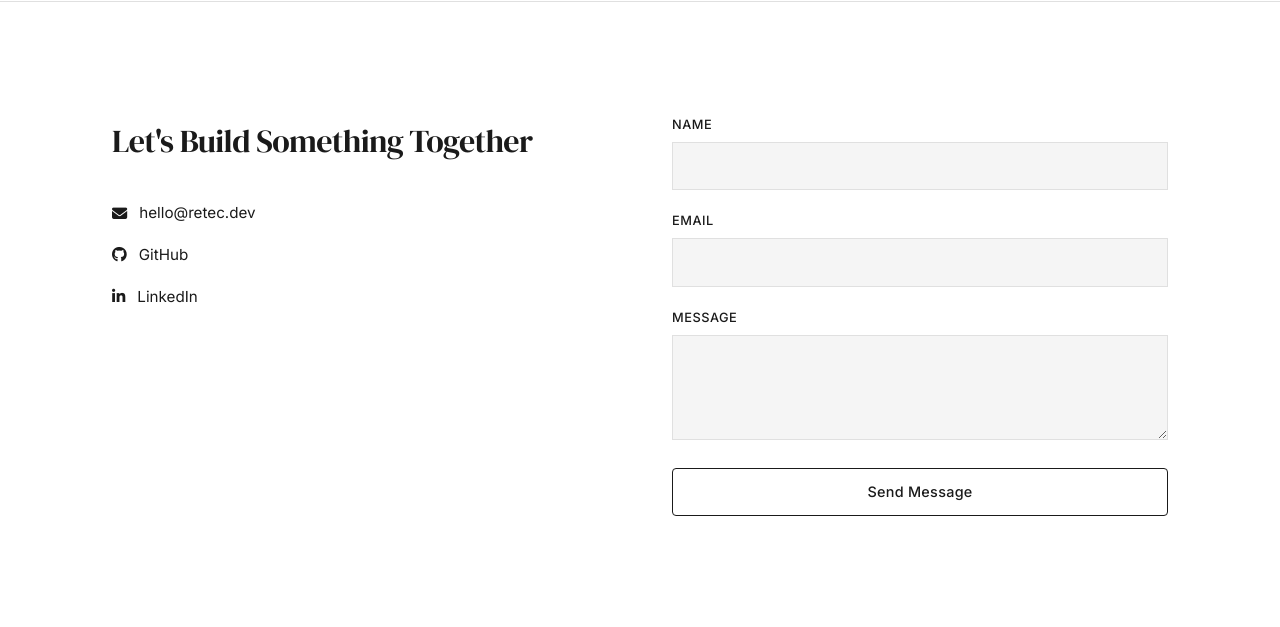
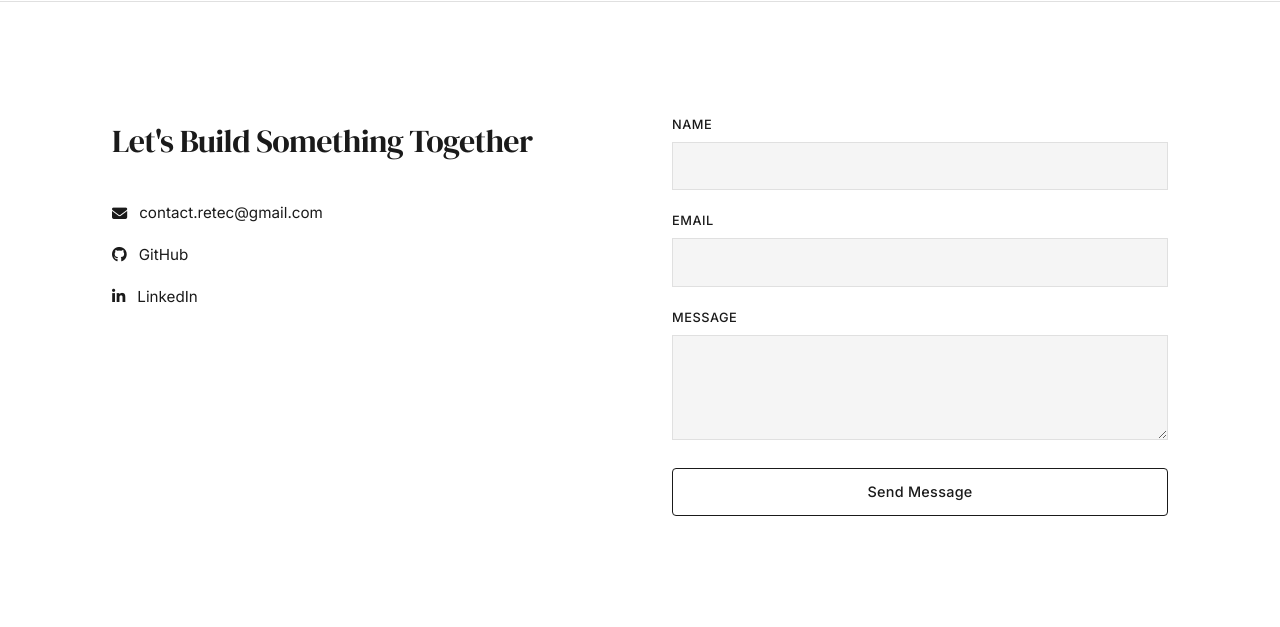
Before and after one commit to Echoesrule/Retec, a Flask app: page / in a window 1280 px wide. Shown: the part 2515-3142 px from the top of the page. Run offline with Flask 3, Linux system fonts and the light colour scheme; data that the repository does not hold is empty.

Commit message:
Fix hero video not showing by excluding static files from no_cache handler; update contact info and social links

```diff
--- a/app.py
+++ b/app.py
@@ -231,6 +231,8 @@ def inject_globals():
 
 @app.after_request
 def no_cache(response):
+    if request.path.startswith('/static/'):
+        return response
     response.headers['Cache-Control'] = 'no-store, no-cache, must-revalidate, max-age=0'
     response.headers['Pragma'] = 'no-cache'
     response.headers['Expires'] = '0'
--- a/templates/base.html
+++ b/templates/base.html
@@ -65,7 +65,7 @@
     </div>
     {% endif %}
 
-    <a href="https://wa.me/1234567890" target="_blank" rel="noopener" class="floating-whatsapp" aria-label="WhatsApp">
+    <a href="https://wa.me/0114581500" target="_blank" rel="noopener" class="floating-whatsapp" aria-label="WhatsApp">
         <i class="fa-brands fa-whatsapp"></i>
     </a>
 
@@ -91,9 +91,9 @@
                     <p class="footer__tagline">Retro Spirit. Modern Solutions.</p>
                 </div>
                 <div class="footer__links">
-                    <a href="mailto:hello@retec.dev">Email</a>
-                    <a href="https://github.com/retec" target="_blank" rel="noopener">GitHub</a>
-                    <a href="https://linkedin.com/in/retec" target="_blank" rel="noopener">LinkedIn</a>
+                    <a href="mailto:contact.retec@gmail.com">Email</a>
+                    <a href="https://github.com/echoesrule" target="_blank" rel="noopener">GitHub</a>
+                    <a href="https://www.linkedin.com/in/emmanuel-kiprono-14a800389 " target="_blank" rel="noopener">LinkedIn</a>
                 </div>
             </div>
             <div class="footer__bottom">
--- a/templates/index.html
+++ b/templates/index.html
@@ -3,7 +3,7 @@
 
 <!-- ===== HERO ===== -->
 <section class="hero" id="hero">
-    <video class="hero__bg" autoplay muted loop playsinline poster="{{ url_for('static', filename='hero-bg.jpg') }}">
+    <video class="hero__bg" autoplay muted loop playsinline poster="{{ url_for('static', filename='images/hero-bg.svg') }}">
         <source src="{{ url_for('static', filename='hero-bg.mp4') }}" type="video/mp4">
     </video>
     <div class="hero__overlay"></div>
@@ -20,13 +20,13 @@
                 <i class="fa-solid fa-arrow-down"></i>
             </a>
             <div class="hero__socials">
-                <a href="https://github.com/retec" target="_blank" rel="noopener noreferrer" class="hero__social-link" aria-label="GitHub">
+                <a href="https://github.com/echoesrule" target="_blank" rel="noopener noreferrer" class="hero__social-link" aria-label="GitHub">
                     <i class="fa-brands fa-github"></i>
                 </a>
-                <a href="https://linkedin.com/in/retec" target="_blank" rel="noopener noreferrer" class="hero__social-link" aria-label="LinkedIn">
+                <a href="https://www.linkedin.com/in/emmanuel-kiprono-14a800389 " target="_blank" rel="noopener noreferrer" class="hero__social-link" aria-label="LinkedIn">
                     <i class="fa-brands fa-linkedin-in"></i>
                 </a>
-                <a href="https://wa.me/1234567890" target="_blank" rel="noopener noreferrer" class="hero__social-link" aria-label="WhatsApp">
+                <a href="https://wa.me/0114581500" target="_blank" rel="noopener noreferrer" class="hero__social-link" aria-label="WhatsApp">
                     <i class="fa-brands fa-whatsapp"></i>
                 </a>
             </div>
@@ -257,15 +257,15 @@
             <div class="contact__info">
                 <h2 class="contact__heading">Let's Build Something Together</h2>
                 <div class="contact__links">
-                    <a href="mailto:hello@retec.dev" class="contact__link">
+                    <a href="mailto:contact.retec@gmail.com" class="contact__link">
                         <i class="fa-solid fa-envelope"></i>
-                        hello@retec.dev
+                      contact.retec@gmail.com
                     </a>
-                    <a href="https://github.com/retec" target="_blank" rel="noopener" class="contact__link">
+                    <a href="https://github.com/echoesrule" target="_blank" rel="noopener" class="contact__link">
                         <i class="fa-brands fa-github"></i>
                         GitHub
                     </a>
-                    <a href="https://linkedin.com/in/retec" target="_blank" rel="noopener" class="contact__link">
+                    <a href="https://www.linkedin.com/in/emmanuel-kiprono-14a800389" target="_blank" rel="noopener" class="contact__link">
                         <i class="fa-brands fa-linkedin-in"></i>
                         LinkedIn
                     </a>
```
